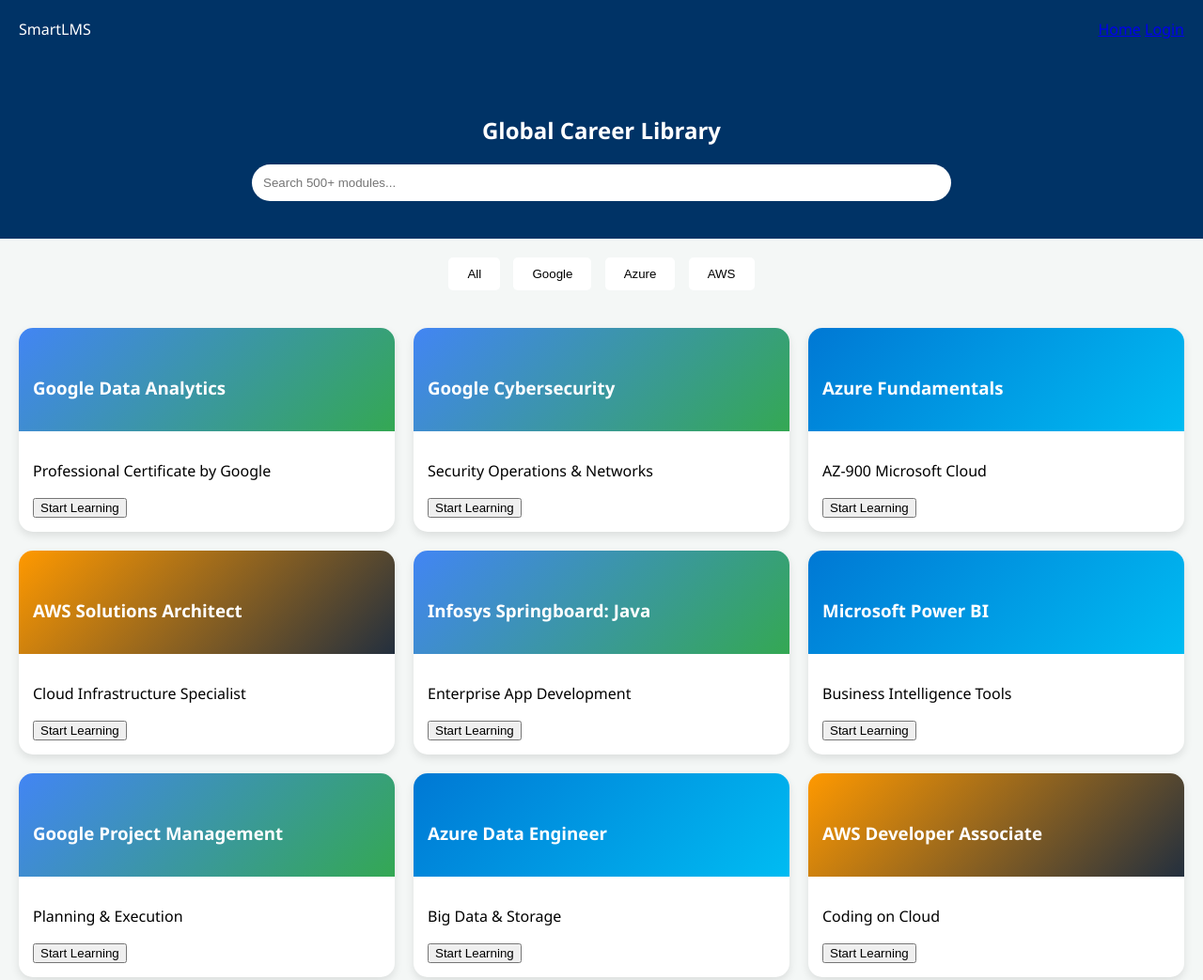
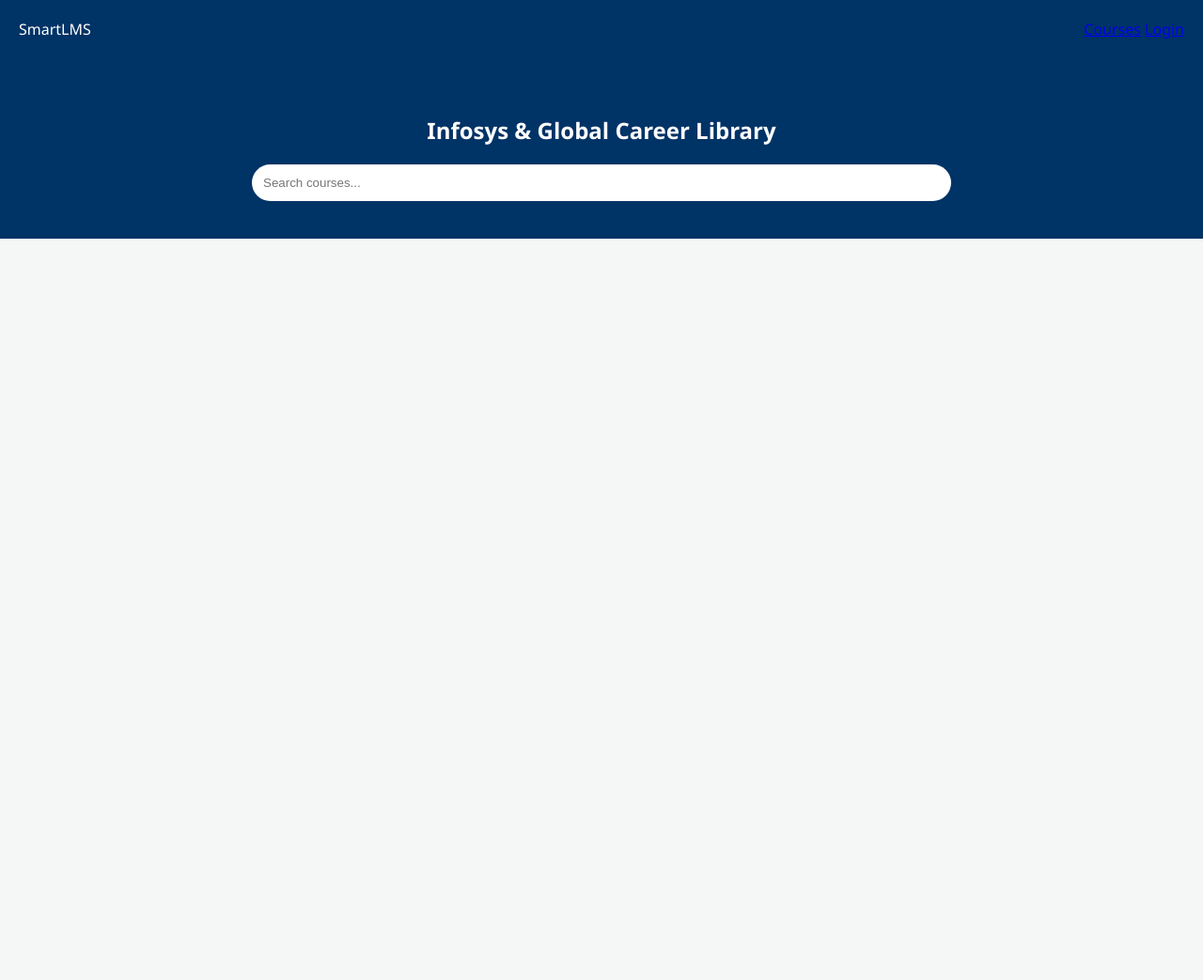
Before and after one commit to shreyashrangari08-gif/SmartLms-fullstack, a plain HTML site: page index.html in a window 1280 px wide. Shown: the top 1043 px of the page at 94% size. After the commit the page ends 800 px from the top, so only its background shows below. Drawn offline with Linux system fonts and the light colour scheme.

Commit message:
Update index.html

```diff
--- a/index.html
+++ b/index.html
@@ -2,36 +2,24 @@
 <html lang="en">
 <head>
     <meta charset="UTF-8">
-    <meta name="viewport" content="width=device-width, initial-scale=1.0">
-    <title>SmartLMS - Professional Catalog</title>
+    <title>SmartLMS | Professional Course Library</title>
     <link rel="stylesheet" href="style.css">
 </head>
 <body>
     <header>
         <div class="logo">SmartLMS</div>
-        <nav>
-            <a href="index.html">Home</a>
-            <a href="login.html">Login</a>
-        </nav>
+        <nav><a href="#">Courses</a> <a href="#">Login</a></nav>
     </header>
 
     <main>
         <section class="hero">
-            <h1>Global Career Library</h1>
-            <input type="text" id="searchInput" onkeyup="filterCourses()" placeholder="Search 500+ modules...">
+            <h1>Infosys & Global Career Library</h1>
+            <input type="text" id="searchInput" onkeyup="filterCourses()" placeholder="Search courses...">
         </section>
 
-        <div class="filters">
-            <button onclick="renderCourses('All')">All</button>
-            <button onclick="renderCourses('Google')">Google</button>
-            <button onclick="renderCourses('Azure')">Azure</button>
-            <button onclick="renderCourses('AWS')">AWS</button>
-        </div>
+        <div id="courses" class="course-grid"></div>
+    </main>
 
-        <section class="catalog">
-            <div class="course-grid" id="courseGrid"></div>
-        </section>
-    </main>
     <script src="script.js"></script>
 </body>
 </html>
```
